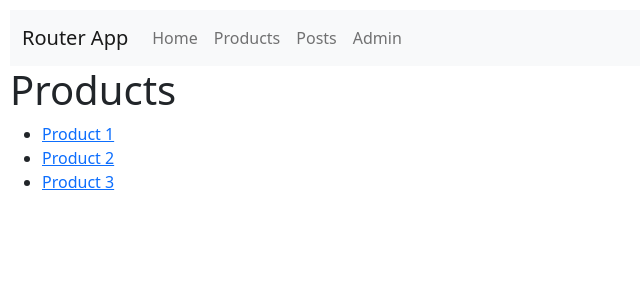
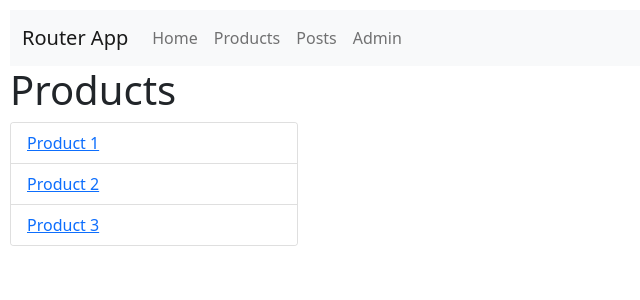
Before and after one commit to wilbertopachecob/react-router-app, a React (Create React App) app: page /products in a window 1280 px wide. Shown: the top 300 px of the page, without its empty margins (0-640 px from the left). Built offline with nearby package versions, Linux system fonts and the light colour scheme.

Commit message:
added boostrap card to contain links

```diff
--- a/src/components/products.jsx
+++ b/src/components/products.jsx
@@ -6,21 +6,23 @@ class Products extends Component {
     products: [
       { id: 1, name: "Product 1" },
       { id: 2, name: "Product 2" },
-      { id: 3, name: "Product 3" }
-    ]
+      { id: 3, name: "Product 3" },
+    ],
   };
 
   render() {
     return (
       <div>
         <h1>Products</h1>
-        <ul>
-          {this.state.products.map(product => (
-            <li key={product.id}>
-              <Link to={`/products/${product.id}`}>{product.name}</Link>
-            </li>
-          ))}
-        </ul>
+        <div className="card" style={{ width: "18rem" }}>
+          <ul className="list-group list-group-flush">
+            {this.state.products.map((product) => (
+              <li className="list-group-item" key={product.id}>
+                <Link to={`/products/${product.id}`}>{product.name}</Link>
+              </li>
+            ))}
+          </ul>
+        </div>
       </div>
     );
   }
```
